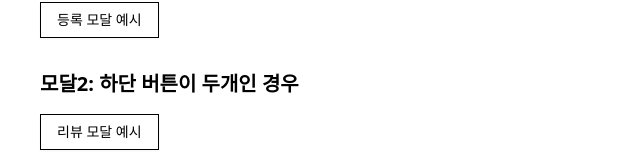
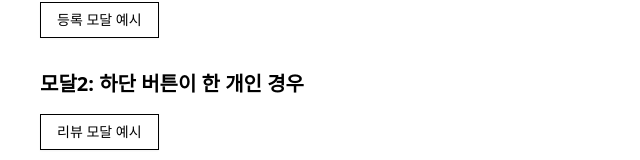
Before and after one commit to summerDev96/WHYNE_FE, a Next.js app: page /guide/modal/basicmodal in a window 1280 px wide. Shown: the part 358-518 px from the top of the page, without its empty margins (0-640 px from the left). Built offline with nearby package versions, Linux system fonts and the light colour scheme.

Commit message:
chore: 가이드 오타 수정

```diff
--- a/src/pages/guide/modal/basicmodal.tsx
+++ b/src/pages/guide/modal/basicmodal.tsx
@@ -56,7 +56,7 @@ const BasicModalGuide = () => {
         모달의 내용을 추가해주세요
       </BasicModal>
 
-      <div className="text-xl font-bold">모달2: 하단 버튼이 두개인 경우</div>
+      <div className="text-xl font-bold">모달2: 하단 버튼이 한 개인 경우</div>
       {/* 버튼 클릭 시 모달 열림 */}
       <Button variant="outline" onClick={() => setShowReviewModal(true)}>
         리뷰 모달 예시
```
